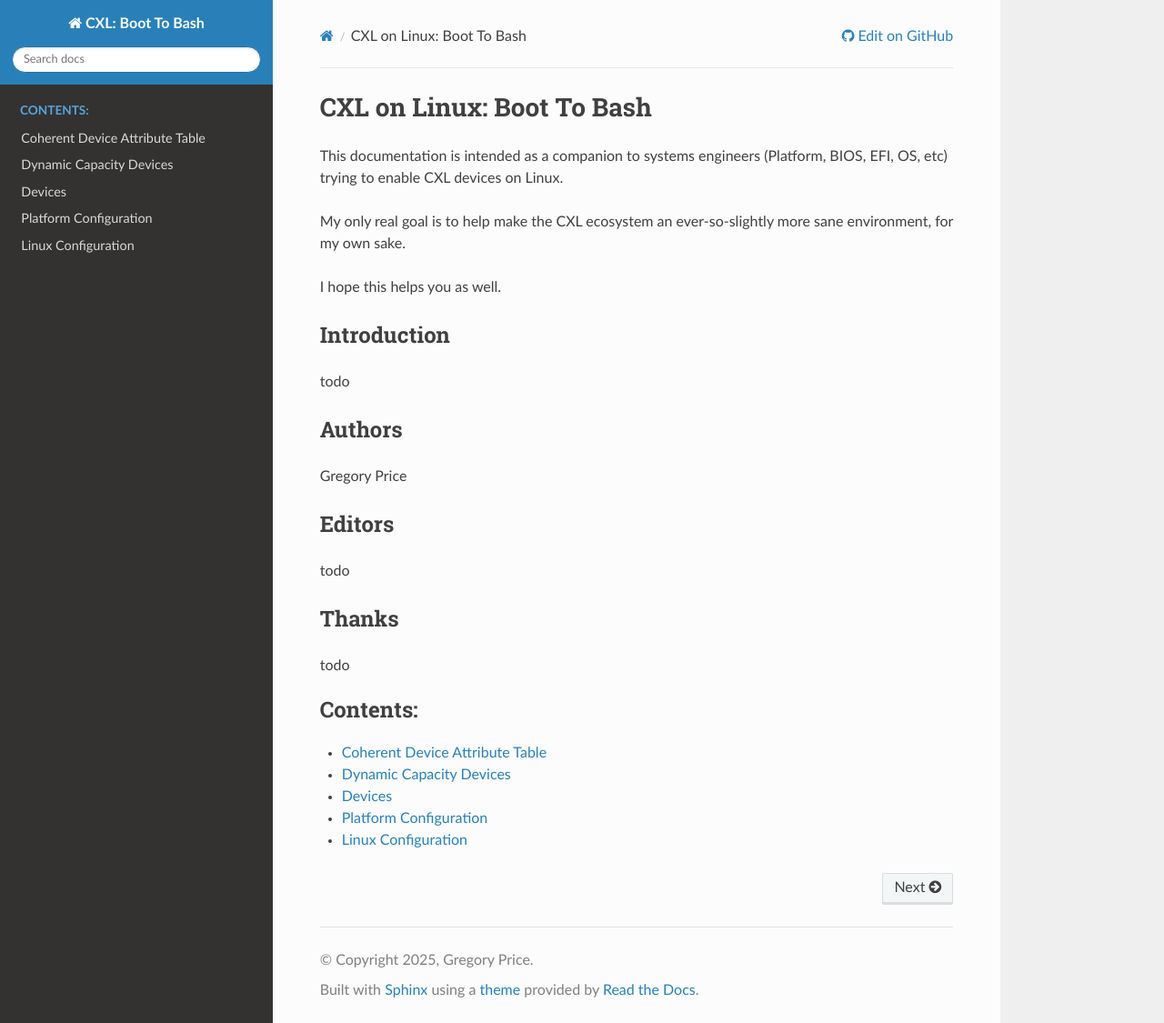
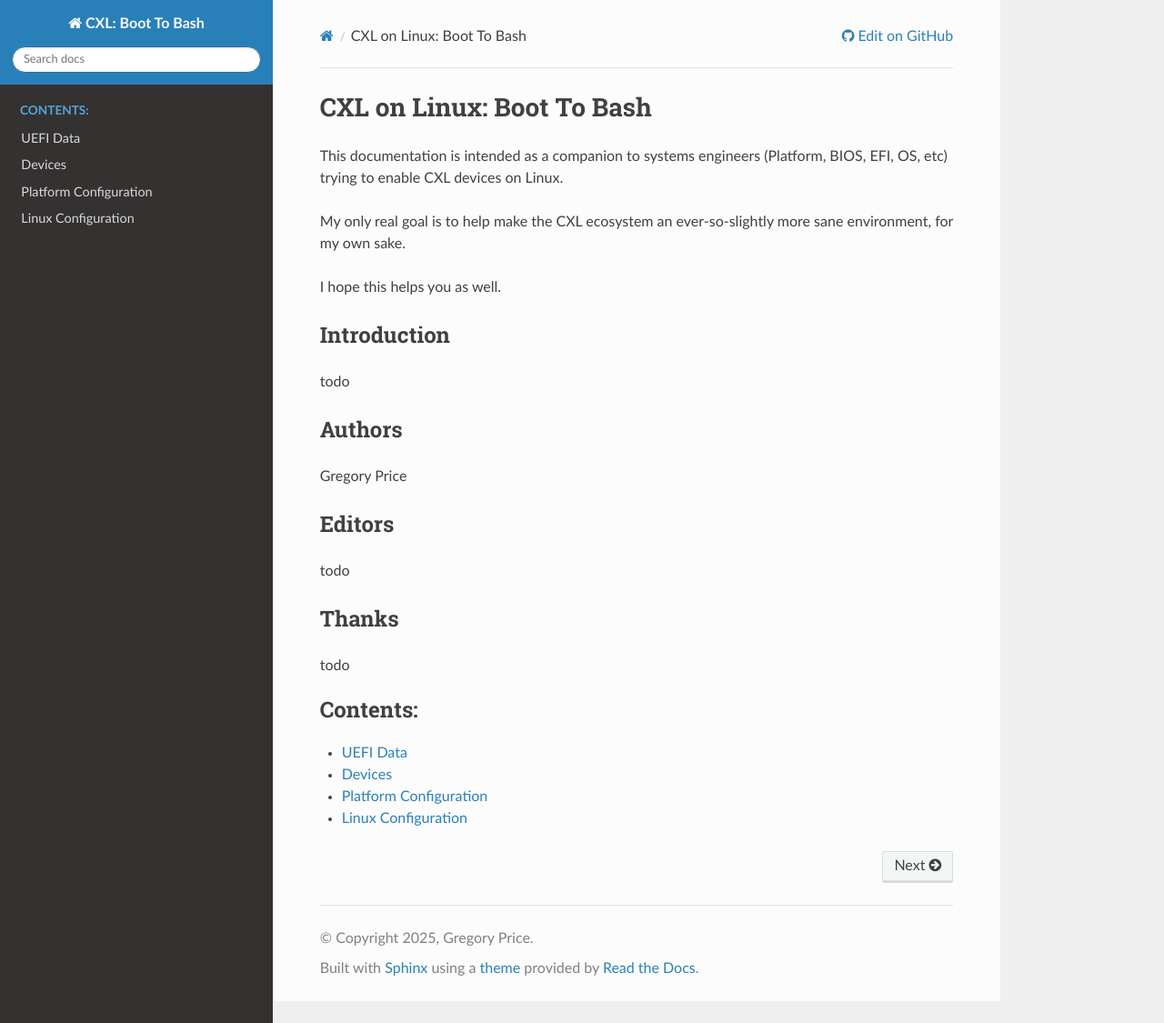
Before and after one commit to sjp38/cxl-boot-to-bash, a Sphinx documentation site: the page built from doc/index.rst, in a window 1280 px wide and 1125 px high. Shown: the whole window at 91% size. Built offline with Sphinx 7.4.7 and the Read the Docs theme 3.1.0, drawn with Linux system fonts in a browser that asks for light colours.

```diff
--- a/doc/devices/index.rst
+++ b/doc/devices/index.rst
@@ -1,11 +1,12 @@
 .. cxl-boot-to-bash documentation master file
 
+UEFI Data
+=========
 .. toctree::
    :maxdepth: 1
-   :caption: Contents:
+   :caption: Device Data Tables:
 
    cdat.rst
-   dynamic-capacity/index.rst
 
 Devices
 =======
```
Also changed, not shown: other parts of doc/devices/index.rst (+5 -0 lines).
